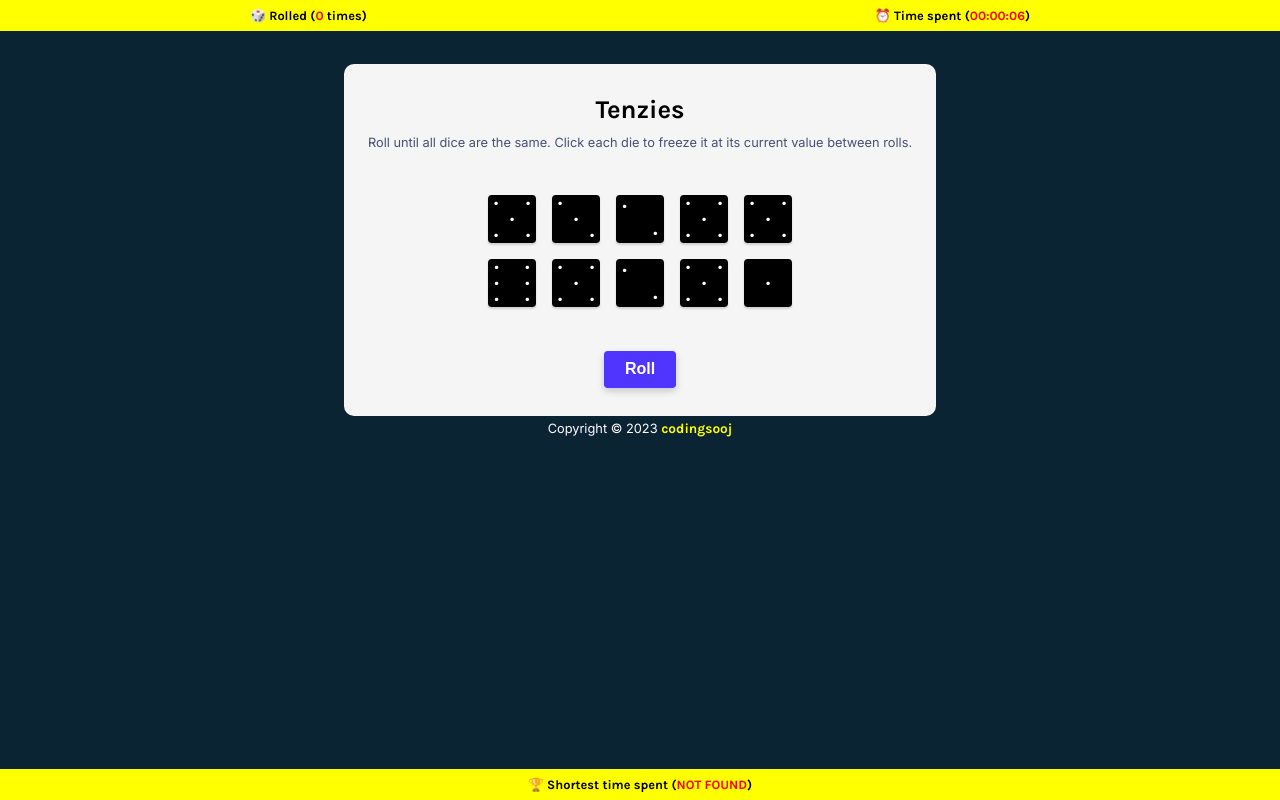
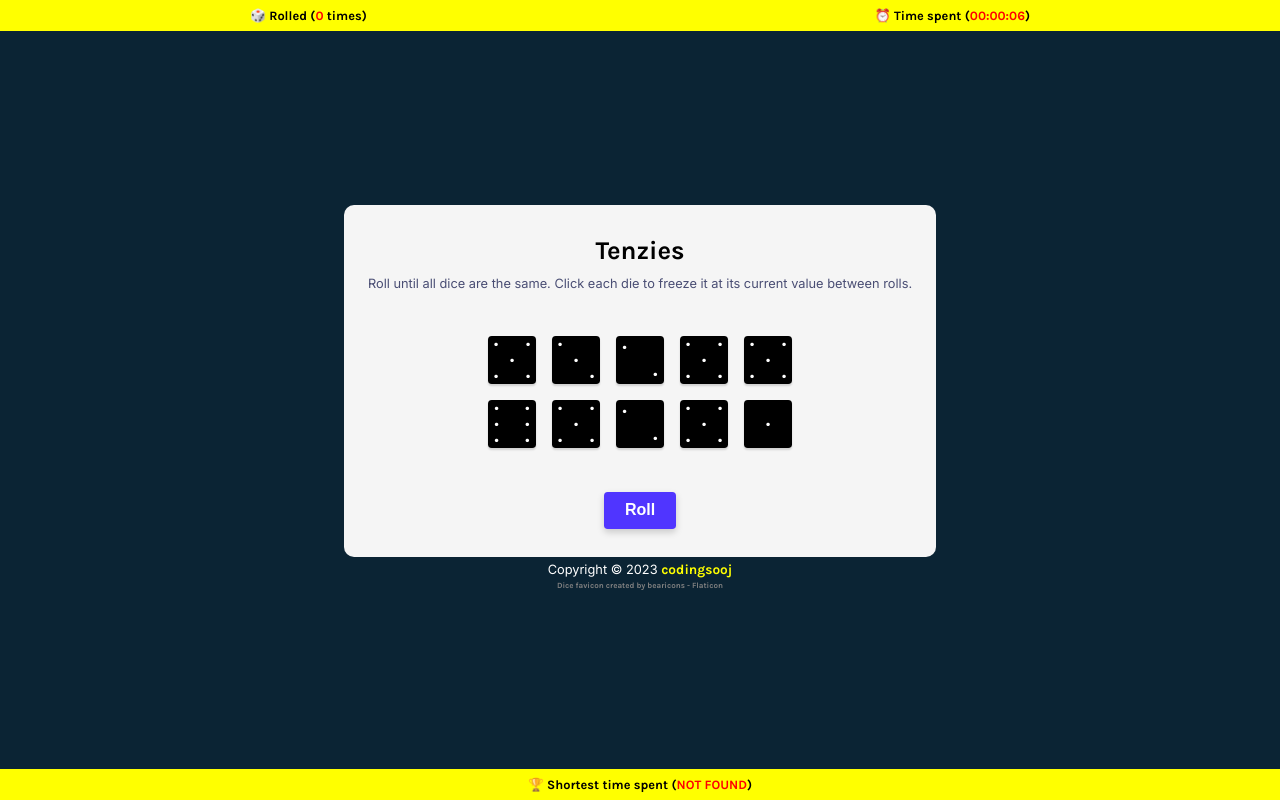
Before and after one commit to soojeong-park-ca/tenzies, a React (Vite) app: page / in a window 1280 px wide. Built offline with nearby package versions, Linux system fonts and the light colour scheme.

Commit message:
add favicon, fix footer, and center App component

```diff
--- a/index.html
+++ b/index.html
@@ -3,6 +3,7 @@
   <head>
     <meta charset="UTF-8" />
     <meta name="viewport" content="width=device-width, initial-scale=1.0" />
+    <link rel="icon" type="image/png" href="./dice.png" />
     <link rel="preconnect" href="https://fonts.googleapis.com" />
     <link rel="preconnect" href="https://fonts.gstatic.com" crossorigin />
     <link
--- a/src/Footer.jsx
+++ b/src/Footer.jsx
@@ -1,9 +1,23 @@
 export default function Footer() {
   return (
     <footer className="footer">
-      Copyright &copy; 2023&nbsp;
-      <a href="https://twitter.com/codingsooj" target="_blank">
-        codingsooj
+      <div>
+        Copyright &copy; 2023&nbsp;
+        <a
+          className="twitterLink"
+          href="https://twitter.com/codingsooj"
+          target="_blank"
+        >
+          codingsooj
+        </a>
+      </div>
+      <a
+        className="diceFaviconCopy"
+        href="https://www.flaticon.com/free-icons/dice"
+        title="dice icons"
+        target="_blank"
+      >
+        Dice favicon created by bearicons - Flaticon
       </a>
     </footer>
   );
--- a/style.css
+++ b/style.css
@@ -4,7 +4,16 @@
   padding: 0;
 }
 
+html {
+  height: 100%;
+}
+
 body {
+  height: 100%;
+  display: flex;
+  align-items: center;
+  justify-content: center;
+
   font-family: "Karla", sans-serif;
   background: #0b2434;
   padding: 4rem 0.5rem;
@@ -172,14 +181,20 @@ body {
 }
 
 .footer {
+  display: flex;
+  flex-direction: column;
+  align-items: center;
+  justify-content: center;
+  gap: 0.3rem;
+
   font-family: "Inter", sans-serif;
   font-size: 0.8rem;
   color: white;
   padding: 0.3rem;
 }
 
-.footer a:link,
-.footer a:visited {
+.footer .twitterLink:link,
+.footer .twitterLink:visited {
   text-decoration: none;
   font-family: "Karla", sans-serif;
   font-size: 0.85rem;
@@ -188,3 +203,14 @@ body {
 
   cursor: pointer;
 }
+
+.footer .diceFaviconCopy:link,
+.footer .diceFaviconCopy:visited {
+  text-decoration: none;
+  font-family: "Karla", sans-serif;
+  font-size: 0.5rem;
+  font-weight: 400;
+  color: grey;
+
+  cursor: pointer;
+}
```
Also changed, not shown: dice.png (added).
